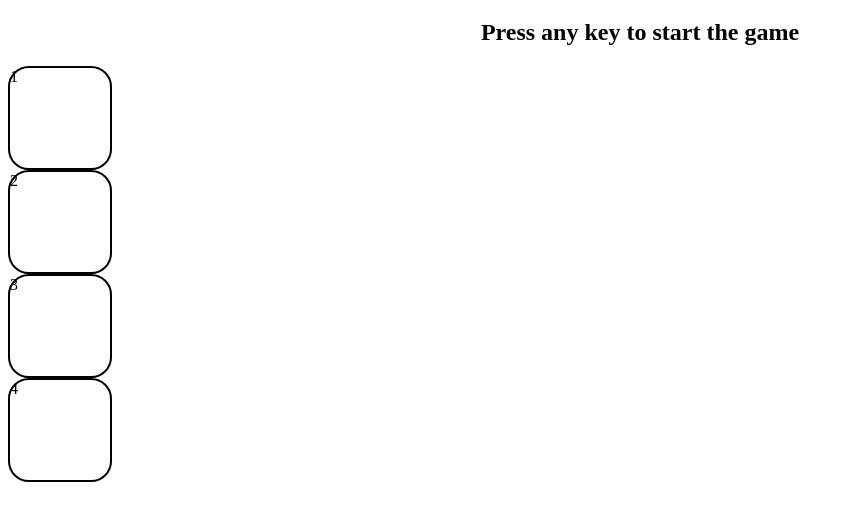
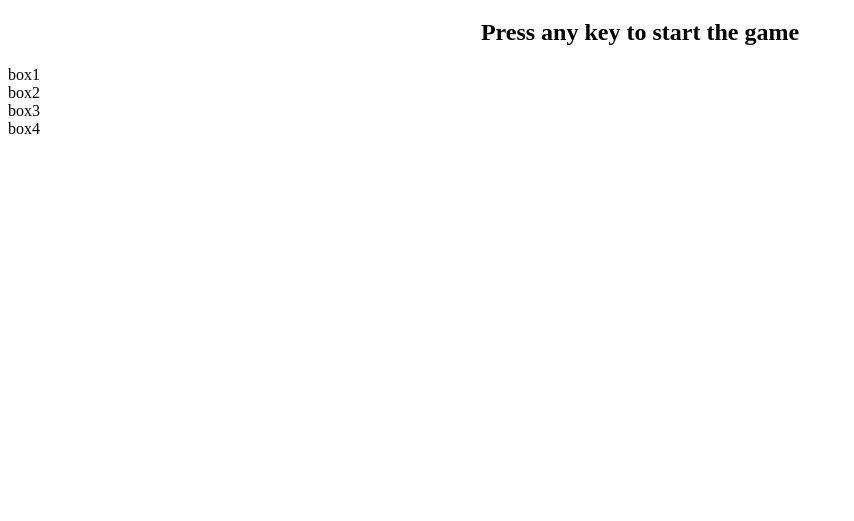
Before and after one commit to YasodharGubba05/Simon-Says, a plain HTML site: page index.html in a window 1280 px wide. Shown: the part 61-582 px from the top of the page, without its empty margins (0-854 px from the left). Drawn offline with Linux system fonts and the light colour scheme.

Commit message:
Update index.html

```diff
--- a/index.html
+++ b/index.html
@@ -10,14 +10,14 @@
      <h1>Simon says</h1>
      <h2>Press any key to start the game</h2>
 
-     <div class="line1">
-     <div class="box">1</div>
-    <div class="box">2</div>
+     <div class="btn-container">
+     <div class="btn red">box1</div>
+     <div class="btn yellow">box2</div>
+     <div class="btn purple">box3</div>
+     <div class="btn green">box4</div>
+
+
      </div>
-    <div class="line2">
-     <div class="box">3</div>
-    <div class="box">4</div>
-    </div>
     <script src="script.js"></script>
 </body>
 </html>
```
